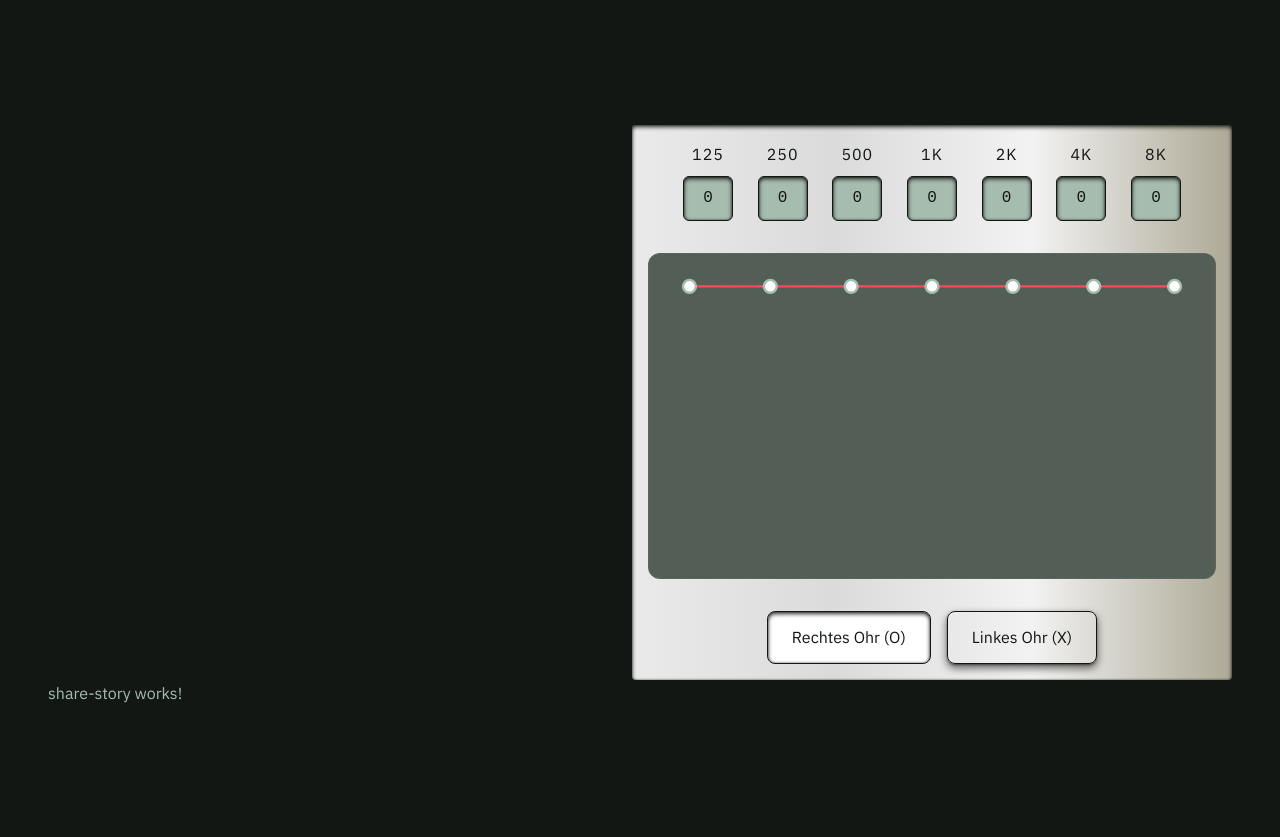
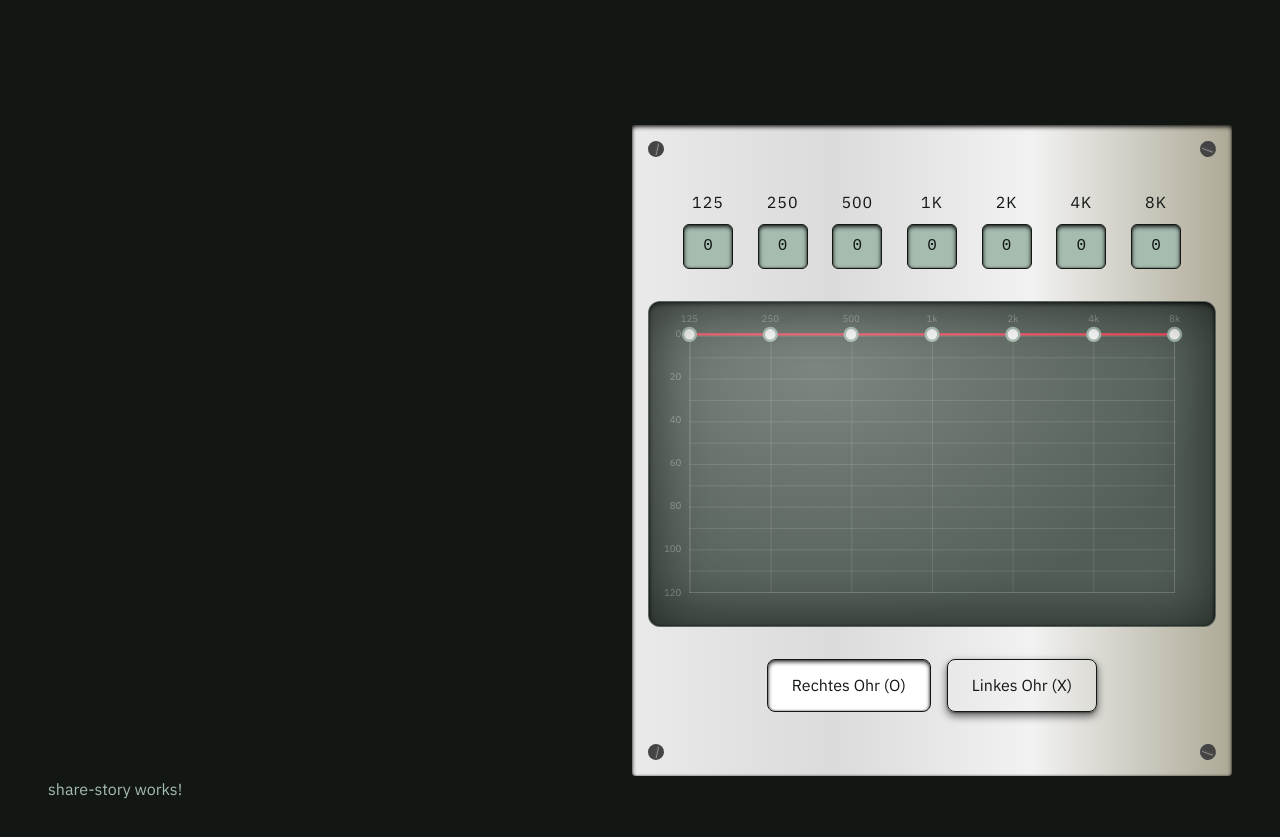
Before and after one commit to miloo-p/incu-sync, an Angular app: page / in a window 1280 px wide. Shown: the part 1120-1957 px from the top of the page. Built offline with nearby package versions, Linux system fonts and the light colour scheme.

Commit message:
feat(app-interface): further styling of the graph & surface

```diff
--- a/src/app/pages/home/app-interface/app-interface.html
+++ b/src/app/pages/home/app-interface/app-interface.html
@@ -1,4 +1,8 @@
 <section class="interface-container">
+  <div class="interface-container__screwwrapper">
+    <div class="interface-container__screw"></div>
+    <div class="interface-container__screw"></div>
+  </div>
   <div class="manual-input-grid">
     @for (freq of eqService.frequencies; track freq; let i = $index) {
       <div class="input-column">
@@ -18,6 +22,19 @@
 
   <div class="graph-wrapper">
     <svg viewBox="0 0 700 400" class="audiogram-svg">
+      <g class="scale">
+        @for (freq of eqService.frequencies; track freq; let i = $index) {
+          <text [attr.x]="getXPosition(i)" y="25" text-anchor="middle">
+            {{ freq < 1000 ? freq : freq / 1000 + 'k' }}
+          </text>
+        }
+        @for (db of [0, 20, 40, 60, 80, 100, 120]; track db) {
+          <text x="40" [attr.y]="getYPosition(db)" text-anchor="end" dominant-baseline="middle">
+            {{ db }}
+          </text>
+        }
+      </g>
+
       <polyline
         [attr.points]="getPolylinePoints(eqService.leftEarDb)"
         class="line-left"
@@ -60,4 +77,9 @@
       Linkes Ohr (X)
     </button>
   </div>
+
+  <div class="interface-container__screwwrapper">
+    <div class="interface-container__screw"></div>
+    <div class="interface-container__screw"></div>
+  </div>
 </section>
--- a/src/app/pages/home/app-interface/app-interface.scss
+++ b/src/app/pages/home/app-interface/app-interface.scss
@@ -1,3 +1,6 @@
+@use '../../../../styles/abstracts/mixins' as *;
+@use 'sass:math';
+
 .interface-container {
   position: relative;
   z-index: 10;
@@ -18,6 +21,38 @@
   gap: 2rem;
 
   box-shadow: var(--shadow-recess);
+
+  &__screwwrapper {
+    @include flexbox(row, space-between, center);
+  }
+
+  &__screw {
+    height: 1rem;
+    width: 1rem;
+    display: grid;
+    place-items: center;
+
+    border-radius: 50%;
+    background: radial-gradient(circle at 35% 35%, #444444, #444444 70%, #2b2a2a);
+    box-shadow: inset var(--shadow-recess);
+
+    @for $i from 1 through 4 {
+      &:nth-child(#{$i}) {
+        transform: rotate(#{math.random(360)}deg);
+      }
+    }
+
+    &::after {
+      content: '';
+      width: 0.75rem;
+      height: 0.15rem;
+
+      background: #4a4a4a;
+      border-radius: 1px;
+      box-shadow: 0 1px 0 rgba(255, 255, 255, 0.4);
+      transform: rotate(-35deg);
+    }
+  }
 }
 
 // 1. Toggle Buttons
@@ -51,15 +86,48 @@
 }
 
 .graph-wrapper {
+  position: relative;
   width: 100%;
   background: var(--tinted-gray-500);
   border-radius: 12px;
   border: 1px solid rgba(255, 255, 255, 0.05);
+  box-shadow: var(--shadow-recess);
+
+  &::before {
+    content: '';
+    position: absolute;
+    inset: 10% 7.143%;
+
+    $grid-color: rgba(255, 255, 255, 0.12);
+    border: 1px solid $grid-color;
+    background-image:
+      linear-gradient(to right, $grid-color 1px, transparent 1px),
+      linear-gradient(to bottom, $grid-color 1px, transparent 1px);
+    background-size: calc(100% / 6) calc(100% / 12);
+  }
+
+  &::after {
+    content: '';
+    position: absolute;
+    inset: 0;
+    border-radius: inherit;
+    pointer-events: none;
+
+    background: radial-gradient(ellipse at 30% 20%, rgba(255, 255, 255, 0.25), transparent 70%);
+    box-shadow: inset 0 0 60px rgba(0, 0, 0, 0.6);
+  }
 
   .audiogram-svg {
+    position: relative;
     width: 100%;
     height: auto;
     display: block;
+
+    .scale text {
+      fill: rgba(255, 255, 255, 0.4);
+      font-size: 12px;
+      user-select: none;
+    }
 
     .line-right {
       fill: none;
```
